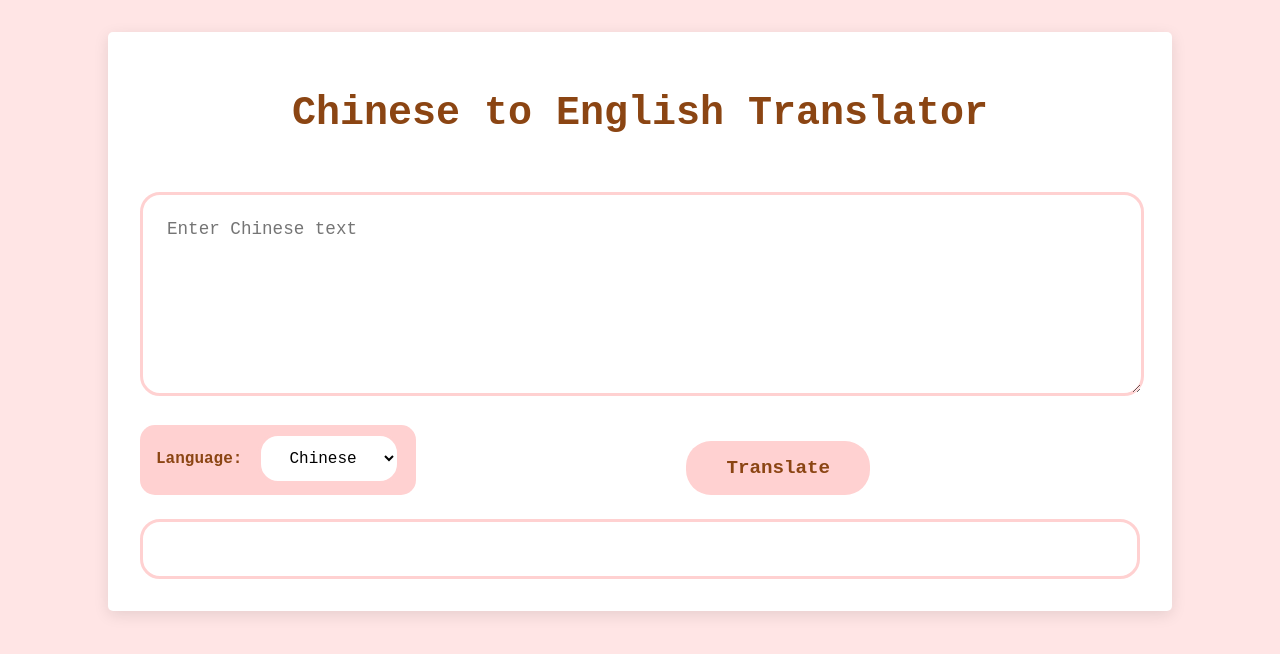
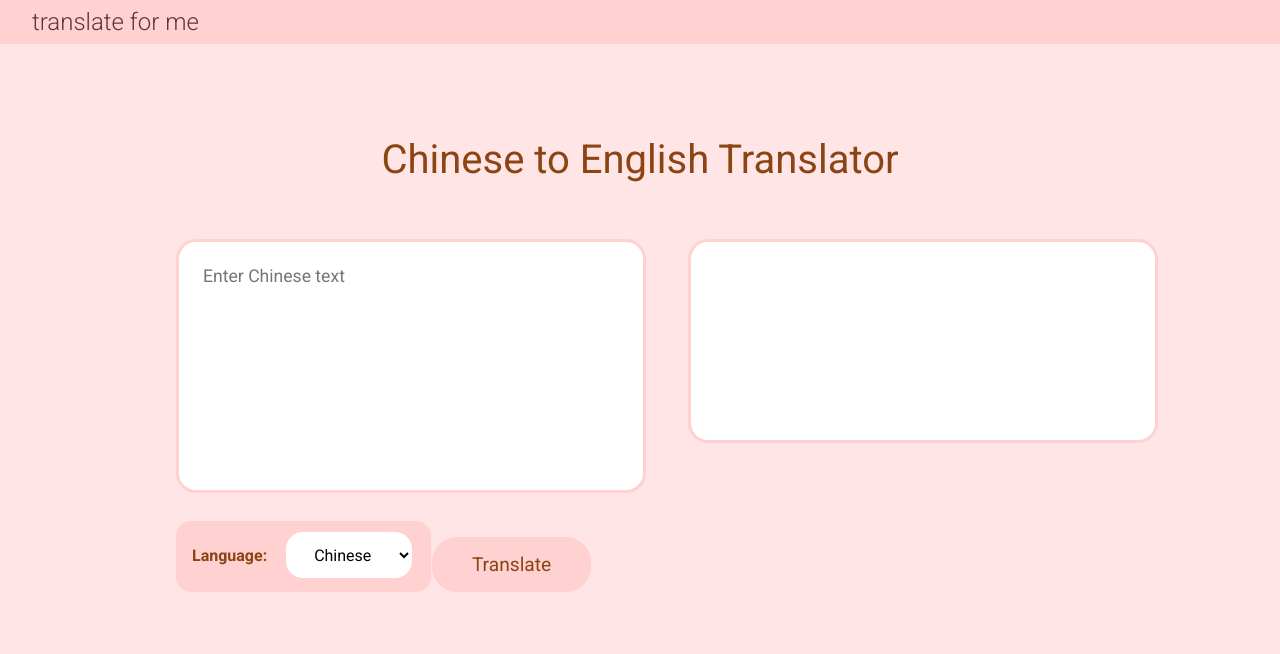
Before and after one commit to sroodsari/translate-for-me, a React (Create React App) app in the folder frontend/: page / in a window 1280 px wide. Shown: the top 654 px of the page. Built offline with nearby package versions, Linux system fonts and the light colour scheme.

Commit message:
create 2 column view

```diff
--- a/frontend/public/index.html
+++ b/frontend/public/index.html
@@ -8,6 +8,10 @@
   <meta name="theme-color" content="#000000" />
   <meta name="description" content="Web site created using create-react-app" />
   <link rel="apple-touch-icon" href="%PUBLIC_URL%/logo192.png" />
+  <link rel="preconnect" href="https://fonts.googleapis.com">
+  <link rel="preconnect" href="https://fonts.gstatic.com" crossorigin>
+  <link href="https://fonts.googleapis.com/css2?family=Roboto:ital,wght@0,100..900;1,100..900&display=swap"
+    rel="stylesheet">
   <!--
       manifest.json provides metadata used when your web app is installed on a
       user's mobile device or desktop. See https://developers.google.com/web/fundamentals/web-app-manifest/
--- a/frontend/src/App.css
+++ b/frontend/src/App.css
@@ -1,3 +1,5 @@
+@import url("https://fonts.googleapis.com/css2?family=Roboto:ital,wght@0,100..900;1,100..900&display=swap");
+
 :root {
   --primary-pink: #FFE5E5;
   --secondary-pink: #FFD1D1;
@@ -7,26 +9,64 @@
 
 body {
   background-color: var(--primary-pink);
-  font-family: 'Courier Prime', 'Courier New', 'Courier', monospace;
+  font-family: "Roboto", sans-serif, thin;
 }
 
-.App {
-  max-width: 1000px;
+
+.App-header {
+  padding: .5rem;
+  color: rgb(100, 51, 56);
+  padding-left: 2rem;
+  background-color: #FFD1D1;
+  margin: 0;
+}
+
+h2 {
+  margin: 0;
+  font-family: "Roboto", sans-serif, thin;
+  font-weight: 300;
+}
+
+.hr {
+  border-color: rgb(100, 51, 56);
+  height: 1px;
+  border: 0;
+  margin: 0;
+}
+
+
+.App-container {
+  width: 80%;
   margin: 2rem auto;
   padding: 2rem;
-  background-color: var(--cloud-white);
   border-radius: 5px;
-  box-shadow: 0 4px 15px rgba(0, 0, 0, 0.1);
   position: relative;
 }
 
+.column-container {
+  display: flex;
+  flex-direction: row;
+  justify-content: space-between;
+  margin-top: 1rem;
+
+}
+
+.column-left,
+.column-right {
+
+  flex: 1;
+  /* Allows columns to grow equally */
+  margin-left: 3rem;
+  margin-right: 3rem;
+  /* space between columns */
+}
 
 h1 {
   color: var(--accent-brown);
   font-size: 2.5rem;
   text-align: center;
   margin-bottom: 2rem;
-  font-weight: bold;
+  font-weight: normal;
 }
 
 select {
@@ -47,13 +87,14 @@ select:hover {
 }
 
 textarea {
-  width: 95%;
+  width: 100%;
+  /* Ensure textarea takes full width of its column */
   padding: 1.5rem;
   margin: 1.5rem 0;
   border: 3px solid var(--secondary-pink);
   border-radius: 20px;
   font-size: 1.1rem;
-  resize: vertical;
+  resize: none;
   min-height: 150px;
   transition: all 0.3s ease;
   font-family: inherit;
@@ -76,7 +117,7 @@ button {
   cursor: pointer;
   transition: all 0.3s ease;
   font-family: inherit;
-  font-weight: bold;
+  font-weight: normal;
   display: block;
   margin: 1rem auto;
   position: relative;
@@ -92,13 +133,19 @@ button:active {
 }
 
 .translation-container {
-  margin-top: 0.5rem;
-  padding: 1rem;
+  width: 100%;
+  /* Ensure translation container takes full width of its column */
+  padding: 1.5rem;
+  margin: 1.5rem 0;
+  border: 3px solid var(--secondary-pink);
+  border-radius: 20px;
+  font-size: 1.1rem;
+  resize: vertical;
+  min-height: 150px;
   background-color: #FFFFFF;
-  border-radius: 20px;
-  border-color: var(--secondary-pink);
   border-style: solid;
   border-width: 3px;
+  ;
 }
 
 .translation-item {
@@ -114,7 +161,10 @@ button:active {
 .userSelection {
   display: flex;
   justify-content: space-between;
-
+  flex-wrap: wrap;
+  /* if on smaller screens */
+  max-width: 100%;
+  /* or set specific width */
 }
 
 .original-text {
--- a/frontend/src/App.js
+++ b/frontend/src/App.js
@@ -33,18 +33,22 @@ function App() {
 
   return (
     <div className="App">
+      <header className="App-header">
+        <h2>translate for me</h2>
+      </header>
+      <hr className="hr" />
+      <div className="App-container">
         <h1>{language === 'zh-CN' ? 'Chinese to English' : 'Farsi to English'} Translator</h1>
-
+        <div className="column-container">
+          <div className="column-left">
             <textarea
-        rows="5"
-        cols="50"
+              rows="10"
+              cols="100"
               placeholder={language === 'zh-CN' ? "Enter Chinese text" : "Enter Farsi text"}
               value={text}
               onChange={(e) => setText(e.target.value)}
             />
             <div className='userSelection'>
-
-
               <label>
                 Language:
                 <select value={language} onChange={(e) => setLanguage(e.target.value)}>
@@ -56,7 +60,9 @@ function App() {
               <button onClick={translateText}>Translate</button>
             </div>
 
-
+          </div>
+          <br />
+          <div className="column-right">
             <div className="translation-container">
               {text.split('\n').map((line, index) => (
                 <div key={index} className="translation-item">
@@ -67,6 +73,10 @@ function App() {
               ))}
             </div>
           </div>
+        </div>
+      </div>
+
+    </div >
   );
 }
 
```
Also changed, not shown: 1 other file (tests, documents, lock files or other folders). Lines whose indentation alone changed are shown as unchanged.
